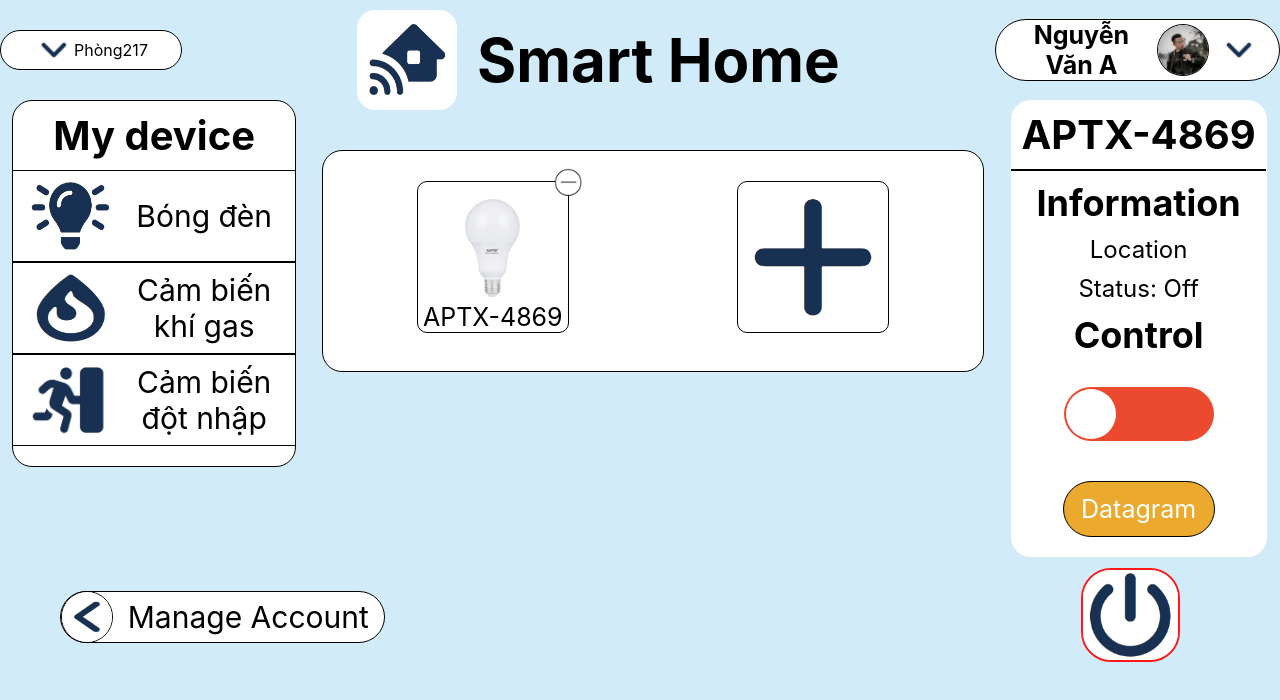
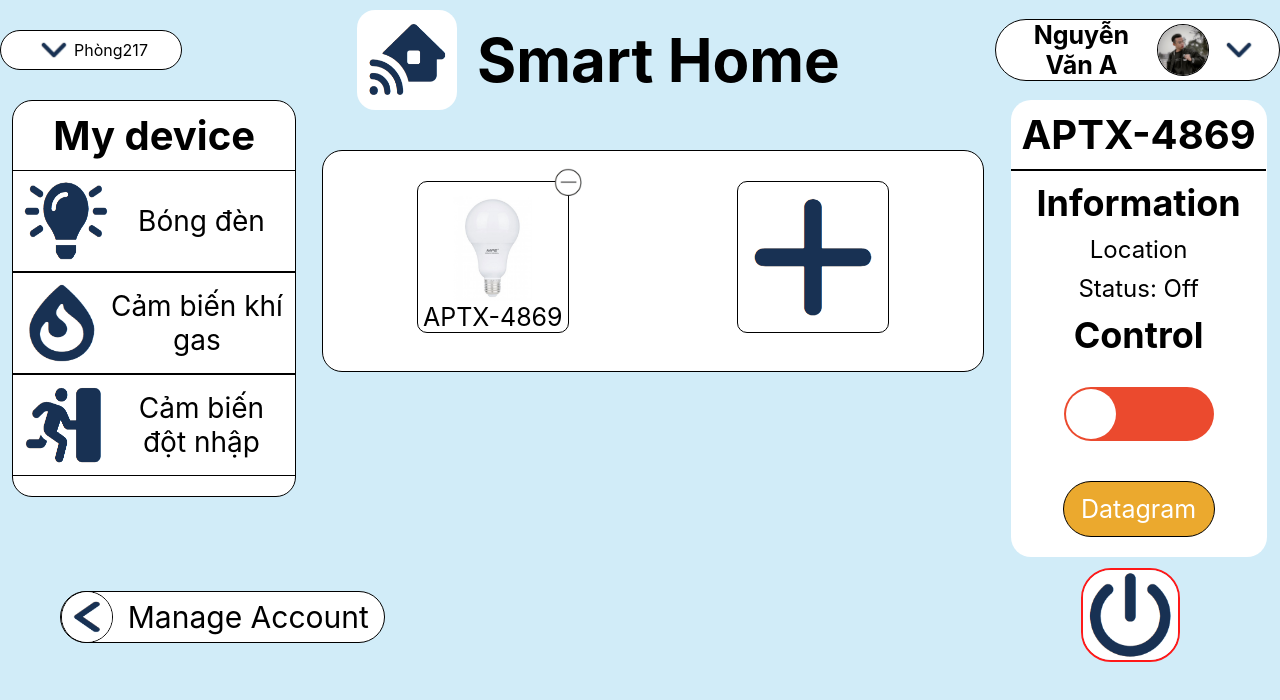
Before and after one commit to HandsOfGoddest/SmartHome-HCMUT-HK212, a React (Create React App) app in the folder client/: page /manage-view in a window 1280 px wide. Shown: the top 700 px of the page. Built offline with nearby package versions, Linux system fonts and the light colour scheme; some icons are missing.

Commit message:
Update devices.css

```diff
--- a/client/src/css/devices.css
+++ b/client/src/css/devices.css
@@ -44,13 +44,15 @@ span{
     margin-bottom: 20px;
 }
 .device-icon{
-    width: 80px;
-    height: 70px;
+    height: 80px;
     margin: 10px 10px;
+    width: 30%;
+    text-align: center;
 }
 .device-name{
-    font-size: 30px;
-    width: 60%;
+    font-size: 28px;
+    width: 70%;
+    margin-right: 10px;
 }
 .manage-iot-device-content-center{
     width: 50%;
```
